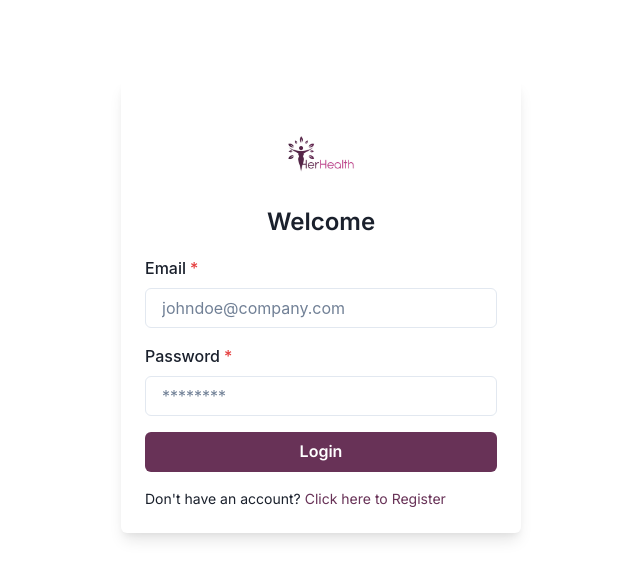
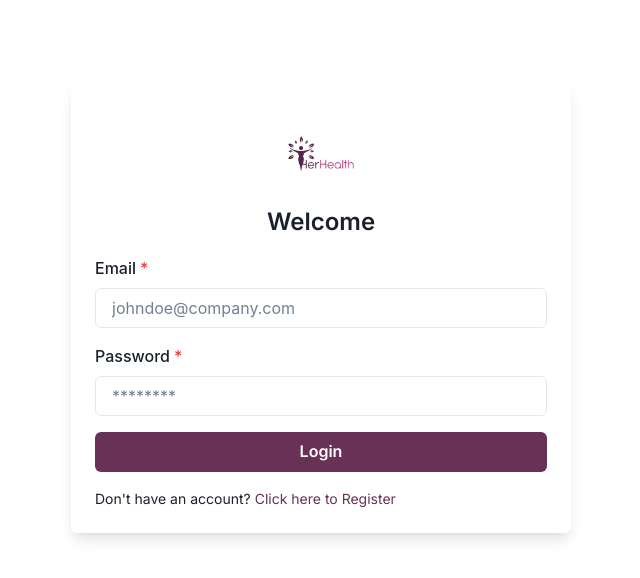
Before and after one commit to GoodnessIhejiofor/her-health, a React (Vite) app: page / in a window 1280 px wide. Shown: the top 578 px of the page, without its empty margins (319-959 px from the left). Built offline with nearby package versions, Linux system fonts and the light colour scheme.

Commit message:
chore: minor patches

```diff
--- a/src/components/common/common.tsx
+++ b/src/components/common/common.tsx
@@ -1,7 +1,6 @@
-import { Button, ButtonProps, Text, TextProps, Box, Flex } from "@chakra-ui/react";
+import { Button, ButtonProps, Text, TextProps, Box } from "@chakra-ui/react";
 import React from "react";
 import FadeLoader from "react-spinners/FadeLoader";
-
 
 export const CustomButton: React.FC<ButtonProps> = ({ children, ...props }) => {
     return (
--- a/src/components/pages/auth.tsx
+++ b/src/components/pages/auth.tsx
@@ -16,7 +16,6 @@ import {
 } from "@chakra-ui/react";
 import { CustomButton, CustomText } from "../common/common";
 import { BiLogoMastercard, BiLogoVisa } from "react-icons/bi";
-import { SiAmericanexpress } from "react-icons/si";
 
 const AuthForm = () => {
     const [formData, setFormData] = useState({
@@ -35,10 +34,13 @@ const AuthForm = () => {
     const handleSubmit = (e: React.FormEvent) => {
         e.preventDefault();
         console.log("Submitted Data:", formData);
+        setTimeout(() => {
+            window.location.assign('onboarding')
+        }, 3000)
     };
 
     return (
-        <Box w={{ base: "90%", md: "400px" }} mx="auto" mt={20} p={6} boxShadow="lg" borderRadius="md" bg="#fff">
+        <Box w={{ base: "90%", md: "500px" }} mx="auto" mt={20} p={6} boxShadow="lg" borderRadius="md" bg="#fff">
 
             <Circle borderRadius={"full"}>
                 <Image src="./logo.jpg" width={"100px"} borderRadius={"inherit"} />
--- a/src/pages/Auth.tsx
+++ b/src/pages/Auth.tsx
@@ -1,6 +1,5 @@
 import { Box } from "@chakra-ui/react";
 import { AuthForm } from "../components/pages/auth";
-import { useState } from "react";
 
 
 export default function Auth() {
```
